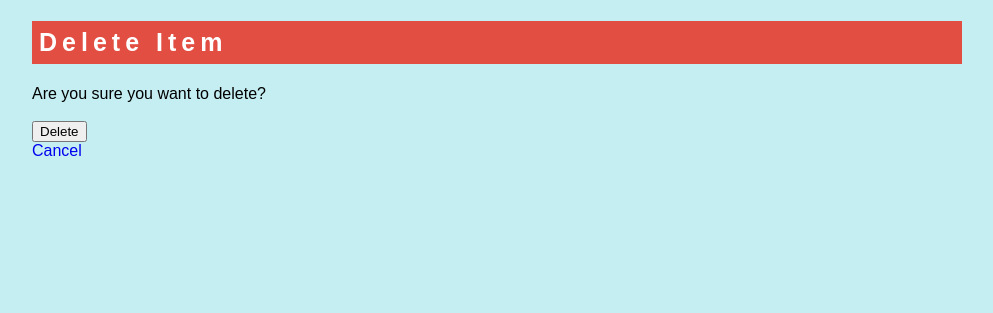
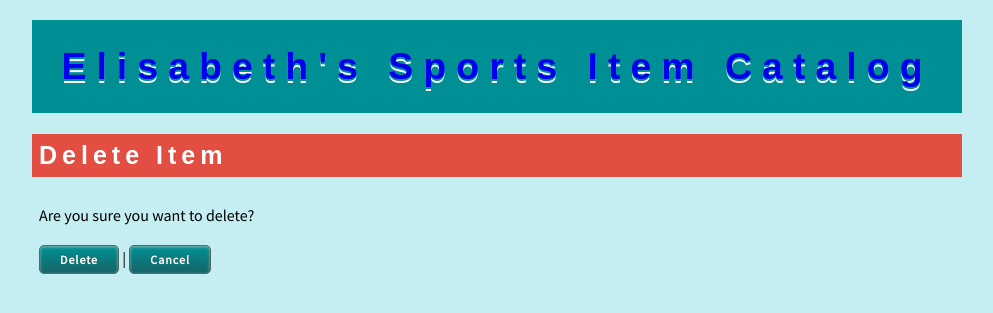
Before and after one commit to ElisabethStrunk/FullStack_ItemCatalog, a Flask app: page /catalog/1/delete in a window 1280 px wide. Shown: the top 313 px of the page, without its empty margins (143-1136 px from the left). Run offline with Flask 2, Linux system fonts and the light colour scheme; data comes from the database, SQL or seed files in the repository.

Commit message:
made delete item page look good

```diff
--- a/app/templates/delete_item.html
+++ b/app/templates/delete_item.html
@@ -3,7 +3,7 @@
 <head>
     <meta charset="UTF-8">
     <title>
-        Lisa's Sports Item Catalog | Delete item
+        Elisabeth's Sports Item Catalog | Delete item
     </title>
     <link rel="shortcut icon"
           href="{{ url_for('static', filename='favicon.ico') }}"
@@ -11,21 +11,34 @@
     <link type="text/css"
           rel="stylesheet"
           href="{{ url_for('static', filename='style.css') }}">
+    <link href="https://fonts.googleapis.com/css?family=Montserrat:400,700|Source+Sans+Pro"
+          rel="stylesheet"
+          type="text/css">
 </head>
 <body>
+    <div id="header" class="header">
+        <h1>
+            <a href="{{url_for('index')}}">
+                Elisabeth's Sports Item Catalog
+            </a>
+        </h1>
+    </div>
     <div>
         <h2>Delete Item</h2>
+        <div class="block">
             Are you sure you want to delete?
             <br>
             <br>
             <form action="{{url_for('delete_item', item_id=item.id)}}"
-              method="post">
-            <input type="submit" value="Delete">
+                  method="post" class="inline">
+                <input type="submit" value="Delete" class="submit_button">
             </form>
+             |
             <a href="{{url_for('item', item_id=item.id,
                   category=item.category)}}" method="get">
-                Cancel
+                <button>Cancel</button>
             </a>
+        </div>
     </div>
 </body>
 </html>
```
Lines whose indentation alone changed are shown as unchanged.
